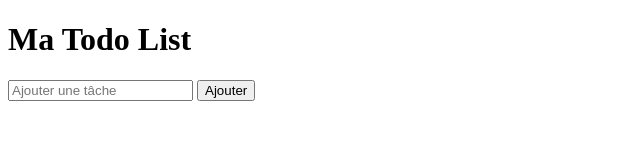
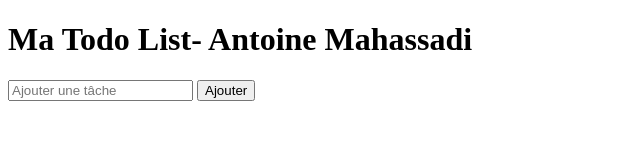
Before and after one commit to damnthonyy/todo-Docker, a plain HTML site: page frontend/index.html in a window 1280 px wide. Shown: the whole page, without its empty margins (0-640 px from the left). Drawn offline with Linux system fonts and the light colour scheme; no server answers.

```diff
--- a/frontend/index.html
+++ b/frontend/index.html
@@ -11,7 +11,7 @@
 
 <body>
 
-    <h1>Ma Todo List</h1>
+    <h1>Ma Todo List- Antoine Mahassadi</h1>
     <input type="text" id="task" placeholder="Ajouter une tâche">
     <button onclick="addTask()">Ajouter</button>
     <ul id="taskList"></ul>
```
